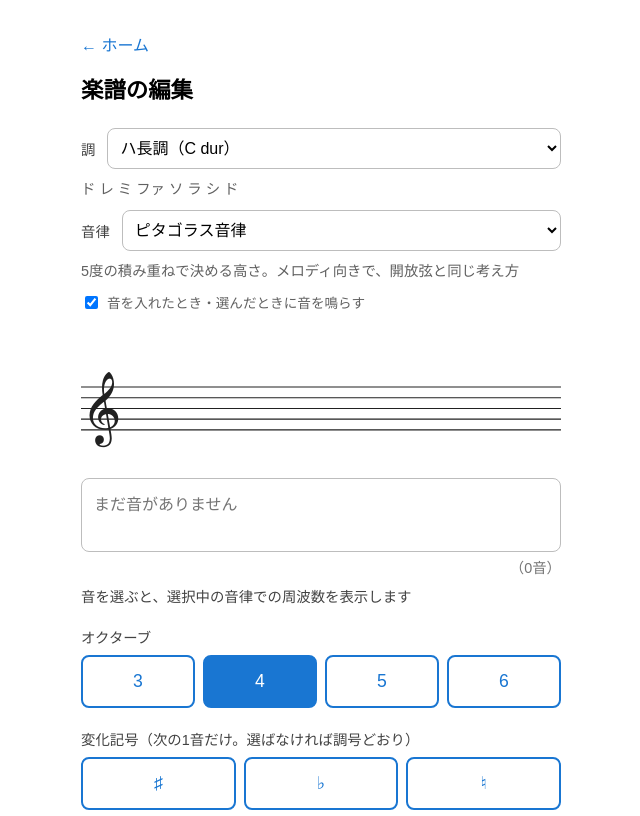
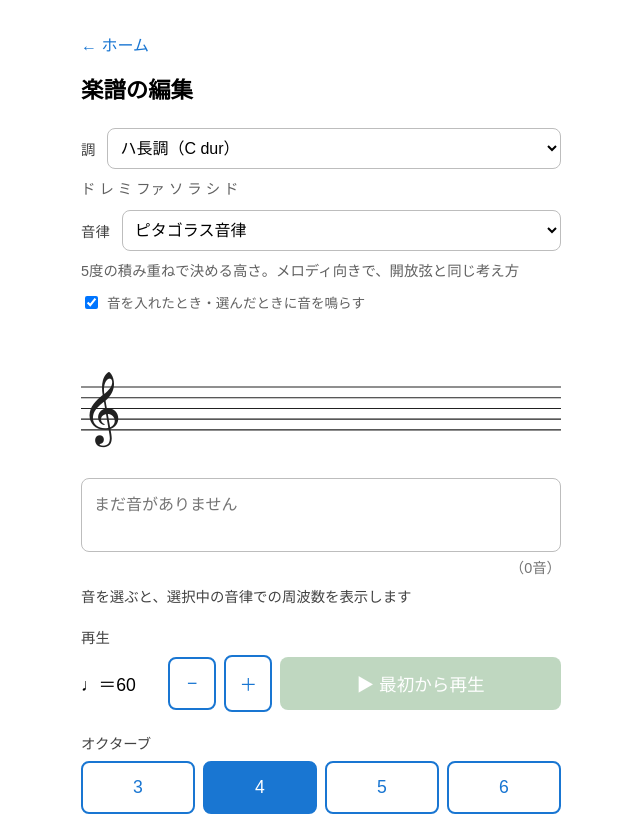
Before and after one commit to Naokichi-T/violin-pitch, a SvelteKit app: page /score in a window 1280 px wide. Shown: the top 816 px of the page, without its empty margins (319-959 px from the left). Built offline with nearby package versions, Linux system fonts and the light colour scheme.

Commit message:
楽譜の再生を追加（テンポ指定、選んだ音から再生、再生中の音符をオレンジで表示）

```diff
--- a/src/routes/score/+page.svelte
+++ b/src/routes/score/+page.svelte
@@ -1,12 +1,13 @@
 <script>
+  // onMount：このページが画面に表示された直後に処理をするための仕組み
+  // onDestroy：このページが画面から消えるときに後片付けをするための仕組み
+  import { onMount, onDestroy } from "svelte";
+
   // 楽譜のデータに関する設定値と関数を読み込む
   import { STEP_NAMES, OCTAVES, isInRange, noteToText, accidentalToText } from "#lib/score.js";
 
   // 調のデータに関する設定値と関数を読み込む
   import { KEYS, DEFAULT_KEY_ID, getKey, getKeyLabel, getScaleNames, getSignatureAccidentals } from "#lib/key.js";
-
-  // onMount：このページが画面に表示された直後に処理をするための仕組み
-  import { onMount } from "svelte";
 
   // 音律の一覧と、周波数や平均律からのズレを計算する関数を読み込む
   import { TEMPERAMENTS, DEFAULT_TEMPERAMENT_ID, getTemperament, getFrequency, getCentsFromEqual } from "#lib/tuning.js";
@@ -14,8 +15,8 @@
   // 設定（音律、音を鳴らすかどうか）をブラウザに保存する関数と、読み込む関数を読み込む
   import { loadTemperamentId, saveTemperamentId, loadSoundEnabled, saveSoundEnabled } from "#lib/settings.js";
 
-  // 指定した周波数の音を鳴らす関数を読み込む
-  import { playTone } from "#lib/audio.js";
+  // 指定した周波数の音を鳴らす関数と、鳴っている音を止める関数を読み込む
+  import { playTone, stopTone } from "#lib/audio.js";
 
   // ズレ（セント）を「+3」「−8」のような表示用の文字にする関数を読み込む
   import { formatCents } from "#lib/note.js";
@@ -30,6 +31,18 @@
 
   // 短調だけを取り出した一覧
   const minorKeys = KEYS.filter((key) => key.mode === "minor");
+
+  // ===== 再生に関する設定値 =====
+
+  // テンポ（1分間の拍の数）の最小・最大・最初の値と、ボタン1回で変わる量
+  const TEMPO_MIN = 40;
+  const TEMPO_MAX = 200;
+  const TEMPO_DEFAULT = 60;
+  const TEMPO_STEP = 5;
+
+  // 1拍の長さのうち、実際に音を鳴らす割合
+  // 1拍ぶん全部を鳴らすと次の音とつながってしまうので、少し短くして音の区切りを作る
+  const NOTE_LENGTH_RATIO = 0.9;
 
   // ===== 画面に表示する値（$state を付けると、値が変わったとき画面も自動で更新される） =====
 
@@ -51,7 +64,7 @@
   let keyAccidentals = $derived(getSignatureAccidentals(currentKey.signature));
 
   // 選択中の音律の id
-  // 最初は決まった設定（純正律）にしておき、画面に表示された後で、保存された設定に入れ替える
+  // 最初は決まった設定にしておき、画面に表示された後で、保存された設定に入れ替える
   let temperamentId = $state(DEFAULT_TEMPERAMENT_ID);
 
   // 選択中の音律のデータ（説明の文を表示するために使う）
@@ -61,6 +74,45 @@
   // 最初は「鳴らす」にしておき、画面に表示された後で、保存された設定に入れ替える
   let soundEnabled = $state(true);
 
+  // 選択中のオクターブ（最初は4）
+  let selectedOctave = $state(4);
+
+  // 選択中の変化記号。次の4つのどれかが入る
+  //   null：選択なし（調号どおりの音になる）
+  //   1   ：♯
+  //   -1  ：♭
+  //   0   ：♮（調号を打ち消して、何も付かない音にする）
+  let selectedAccidental = $state(null);
+
+  // 選択中の音が何番目か（0から始まる）。選択していないときは null
+  let selectedIndex = $state(null);
+
+  // 選んだ音に対して、音名ボタンで何をするか
+  //   'replace'：選んだ音を置き換える
+  //   'insert' ：選んだ音の前に挿入する
+  // 音を選んでいないときは使わない（そのときは、いつも最後に追加する）
+  let editMode = $state("replace");
+
+  // テンポ（1分間の拍の数）。四分音符1つが1拍
+  let tempo = $state(TEMPO_DEFAULT);
+
+  // 楽譜を再生しているかどうか（true：再生中、false：停止中）
+  let isPlaying = $state(false);
+
+  // 再生中に、今鳴っている音が何番目か（0から始まる）。再生していないときは null
+  let playingIndex = $state(null);
+
+  // ===== 再生のために覚えておく値（画面には表示しないので $state は付けない） =====
+
+  // 次の音を鳴らすための予約の番号（停止するときに、予約を取り消すために使う）
+  let playbackTimer = null;
+
+  // 再生を始めた時刻（ページを開いてからのミリ秒）
+  let playbackStartTime = 0;
+
+  // 再生を始めた音が何番目か
+  let playbackStartIndex = 0;
+
   // このページが画面に表示された直後に、保存された設定をブラウザから読み込む
   // （ブラウザの保存領域は、画面に表示された後でないと使えないため、ここで読み込む）
   onMount(() => {
@@ -68,9 +120,15 @@
     soundEnabled = loadSoundEnabled();
   });
 
+  // このページが画面から消えるときに、再生を止める
+  // （止めないと、別のページに移っても音が鳴り続けてしまうため）
+  onDestroy(() => {
+    stopPlayback();
+  });
+
   /**
    * 音を鳴らすかどうかを切り替える関数
-   * 「鳴らす」「鳴らさない」のボタンを押したときに呼ばれる。
+   * チェックボックスを切り替えたときに呼ばれる。
    * 設定を切り替えて、次に開いたときのためにブラウザに保存する。
    * @param {boolean} enabled - 鳴らすなら true、鳴らさないなら false
    */
@@ -95,25 +153,6 @@
     // ブラウザに保存する
     saveTemperamentId(id);
   }
-
-  // 選択中のオクターブ（最初は4）
-  let selectedOctave = $state(4);
-
-  // 選択中の変化記号。次の4つのどれかが入る
-  //   null：選択なし（調号どおりの音になる）
-  //   1   ：♯
-  //   -1  ：♭
-  //   0   ：♮（調号を打ち消して、何も付かない音にする）
-  let selectedAccidental = $state(null);
-
-  // 選択中の音が何番目か（0から始まる）。選択していないときは null
-  let selectedIndex = $state(null);
-
-  // 選んだ音に対して、音名ボタンで何をするか
-  //   'replace'：選んだ音を置き換える
-  //   'insert' ：選んだ音の前に挿入する
-  // 音を選んでいないときは使わない（そのときは、いつも最後に追加する）
-  let editMode = $state("replace");
 
   /**
    * 今選んでいるオクターブと変化記号で、音のデータを作る関数
@@ -273,6 +312,95 @@
       editMode = "replace";
     }
   }
+
+  /**
+   * テンポを変える関数
+   * テンポの「−」「＋」ボタンを押したときに呼ばれる。
+   * @param {number} amount - 変える量（遅くするときはマイナス、速くするときはプラス）
+   */
+  function changeTempo(amount) {
+    // 変えた後の値が、最小と最大の間に収まるようにする
+    tempo = Math.min(TEMPO_MAX, Math.max(TEMPO_MIN, tempo + amount));
+  }
+
+  /**
+   * 楽譜の再生を始める関数
+   * 再生ボタンを押したときに呼ばれる。
+   * 音を選んでいるときはその音から、選んでいないときは最初から再生する。
+   */
+  function startPlayback() {
+    // 音が1つもないときは、何もしない
+    if (notes.length === 0) {
+      return;
+    }
+
+    // 再生を始める位置を決める（音を選んでいればその音、選んでいなければ最初の音）
+    playbackStartIndex = selectedIndex === null ? 0 : selectedIndex;
+
+    // 再生を始めた時刻を覚えておく（それぞれの音を鳴らす時刻を計算するために使う）
+    // performance.now() は、ページを開いてからの時間をミリ秒で返す
+    playbackStartTime = performance.now();
+
+    // 再生中にする
+    isPlaying = true;
+
+    // 最初の音を鳴らす（そのあとは playStep が、次の音を順に予約していく）
+    playStep(playbackStartIndex);
+  }
+
+  /**
+   * 再生中に、音を1つ鳴らして、次の音を予約する関数
+   * 1拍ごとに呼ばれて、最後の音まで順に進む。
+   * @param {number} index - 鳴らす音が何番目か（0から始まる）
+   */
+  function playStep(index) {
+    // 最後の音まで鳴らし終わったとき（または途中で音が減ったとき）は、再生を終わる
+    if (index >= notes.length) {
+      stopPlayback();
+      return;
+    }
+
+    // 今鳴っている音の位置を更新する（五線譜と文字の一覧に色が付く）
+    playingIndex = index;
+
+    // 1拍の長さ（秒）。テンポ60なら1秒、テンポ120なら0.5秒
+    const beatSeconds = 60 / tempo;
+
+    // この音を、選択中の調と音律での高さで鳴らす
+    // 再生は、「音を入れたとき・選んだときに音を鳴らす」の設定に関係なく鳴らす
+    const frequency = getFrequency(notes[index], currentKey, temperamentId);
+    playTone(frequency, beatSeconds * NOTE_LENGTH_RATIO);
+
+    // 次の音を鳴らす時刻を、再生を始めた時刻から計算する
+    // （「今から1拍後」と数えていくと、少しずつ遅れが積み重なるため）
+    const beatsFromStart = index - playbackStartIndex + 1;
+    const nextTime = playbackStartTime + beatsFromStart * beatSeconds * 1000;
+
+    // 次の音までの待ち時間（ミリ秒）。すでに過ぎていたら、すぐに鳴らす
+    const delay = Math.max(0, nextTime - performance.now());
+
+    // 待ち時間のあとに、次の音でこの関数をもう一度呼ぶように予約する
+    playbackTimer = setTimeout(() => playStep(index + 1), delay);
+  }
+
+  /**
+   * 楽譜の再生を止める関数
+   * 停止ボタンを押したとき、最後まで再生し終わったとき、ページを離れるときに呼ばれる。
+   */
+  function stopPlayback() {
+    // 次の音の予約を取り消す
+    if (playbackTimer !== null) {
+      clearTimeout(playbackTimer);
+      playbackTimer = null;
+    }
+
+    // 鳴っている音を止める
+    stopTone();
+
+    // 停止中に戻し、音符の色も元に戻す
+    isPlaying = false;
+    playingIndex = null;
+  }
 </script>
 
 <main>
@@ -332,8 +460,9 @@
   </label>
 
   <!-- 五線譜（登録した音の並びと、調号の数を渡して表示する） -->
-  <!-- selectedIndex で選択中の音を伝え、音符がタップされたら selectNote を呼んでもらう -->
-  <Staff {notes} signature={currentKey.signature} {selectedIndex} onselect={selectNote} />
+  <!-- selectedIndex で選択中の音を、playingIndex で再生中の音を伝える -->
+  <!-- 音符がタップされたら selectNote を呼んでもらう -->
+  <Staff {notes} signature={currentKey.signature} {selectedIndex} {playingIndex} onselect={selectNote} />
 
   <!-- 登録した音の一覧（五線譜の下に文字でも表示する。タップして音を選べる） -->
   <!-- こちらは調号に関係なく、実際に鳴る音をそのまま表示する -->
@@ -343,8 +472,8 @@
     {:else}
       <!-- 音を1つずつ取り出して、押せるボタンにして並べる -->
       {#each notes as note, index (index)}
-        <!-- 選択中の音には selected クラスを付けて色を変える -->
-        <button class="note-item" class:selected={selectedIndex === index} onclick={() => selectNote(index)}>
+        <!-- 選択中の音には selected クラス、再生中の音には playing クラスを付けて色を変える -->
+        <button class="note-item" class:selected={selectedIndex === index} class:playing={playingIndex === index} onclick={() => selectNote(index)}>
           {noteToText(note)}
         </button>
       {/each}
@@ -365,6 +494,35 @@
       {formatCents(getCentsFromEqual(selectedNote, currentKey, temperamentId))} セント）
     {/if}
   </p>
+
+  <!-- 再生（テンポの指定と、再生・停止のボタン） -->
+  <p class="label">再生</p>
+  <div class="playback-row">
+    <!-- 今のテンポ。♩＝60 は「四分音符を1分間に60回」という意味 -->
+    <span class="tempo-text">♩＝{tempo}</span>
+
+    <!-- テンポを遅くするボタン（再生中と、これ以上遅くできないときは押せない） -->
+    <!-- aria-label は、読み上げで操作する人のための、ボタンの説明 -->
+    <button class="tempo-button" aria-label="テンポを遅くする" disabled={isPlaying || tempo <= TEMPO_MIN} onclick={() => changeTempo(-TEMPO_STEP)}> − </button>
+
+    <!-- テンポを速くするボタン（再生中と、これ以上速くできないときは押せない） -->
+    <button class="tempo-button" aria-label="テンポを速くする" disabled={isPlaying || tempo >= TEMPO_MAX} onclick={() => changeTempo(TEMPO_STEP)}> ＋ </button>
+
+    <!-- 再生中は「停止」ボタン、停止中は「再生」ボタンを表示する -->
+    {#if isPlaying}
+      <button class="play-button stop" onclick={stopPlayback}>■ 停止</button>
+    {:else}
+      <!-- 音が1つもないときは押せない -->
+      <!-- 音を選んでいるかどうかで、どこから再生するかをボタンの文字で案内する -->
+      <button class="play-button start" disabled={notes.length === 0} onclick={startPlayback}>
+        {#if selectedIndex === null}
+          ▶ 最初から再生
+        {:else}
+          ▶ {selectedIndex + 1}番目から再生
+        {/if}
+      </button>
+    {/if}
+  </div>
 
   <!-- オクターブの選択 -->
   <p class="label">オクターブ</p>
@@ -528,6 +686,14 @@
     border-color: #0d47a1;
   }
 
+  /* 一覧の中の1音（再生中）：五線譜の再生中の色に合わせて、オレンジの枠と文字にする */
+  /* 選択中のスタイルより後に書いているので、選択中の音が再生されたときはオレンジが優先される */
+  button.note-item.playing {
+    color: #e65100;
+    background-color: #ffe0b2;
+    border-color: #e65100;
+  }
+
   /* 登録した音の数 */
   .note-count {
     margin: 4px 0 0 0;
@@ -556,6 +722,48 @@
   .replace-hint {
     color: #c62828;
     font-weight: bold;
+  }
+
+  /* 再生のエリア：テンポの表示・テンポのボタン・再生ボタンを横に並べる */
+  .playback-row {
+    display: flex;
+    align-items: center;
+    gap: 8px;
+  }
+
+  /* テンポの表示（♩＝60） */
+  .tempo-text {
+    /* テンポが3けたになっても横幅が変わらないように、幅を決めておく */
+    min-width: 4.5em;
+    font-size: 1.1rem;
+    /* 数字の幅をそろえて、値が変わっても表示が左右に揺れないようにする */
+    font-variant-numeric: tabular-nums;
+  }
+
+  /* テンポの「−」「＋」ボタン：小さな正方形に近い形にする */
+  button.tempo-button {
+    width: 48px;
+    flex-shrink: 0;
+    color: #1976d2;
+    background-color: white;
+    border: 2px solid #1976d2;
+  }
+
+  /* 再生・停止ボタン：残りの横幅いっぱいに広げる */
+  button.play-button {
+    flex: 1;
+    color: white;
+    border: none;
+  }
+
+  /* 再生ボタン（緑） */
+  button.play-button.start {
+    background-color: #2e7d32;
+  }
+
+  /* 停止ボタン（赤） */
+  button.play-button.stop {
+    background-color: #c62828;
   }
 
   /* オクターブと変化記号のボタンを横に並べる */
@@ -610,7 +818,7 @@
     white-space: nowrap;
   }
 
-  /* 「1つ消す」ボタン：赤。横幅いっぱいに表示する */
+  /* 「消す」ボタン：赤。横幅いっぱいに表示する */
   button.remove {
     width: 100%;
     margin-top: 24px;
```
Also changed, not shown: src/lib/Staff.svelte (+21 -2 lines).
